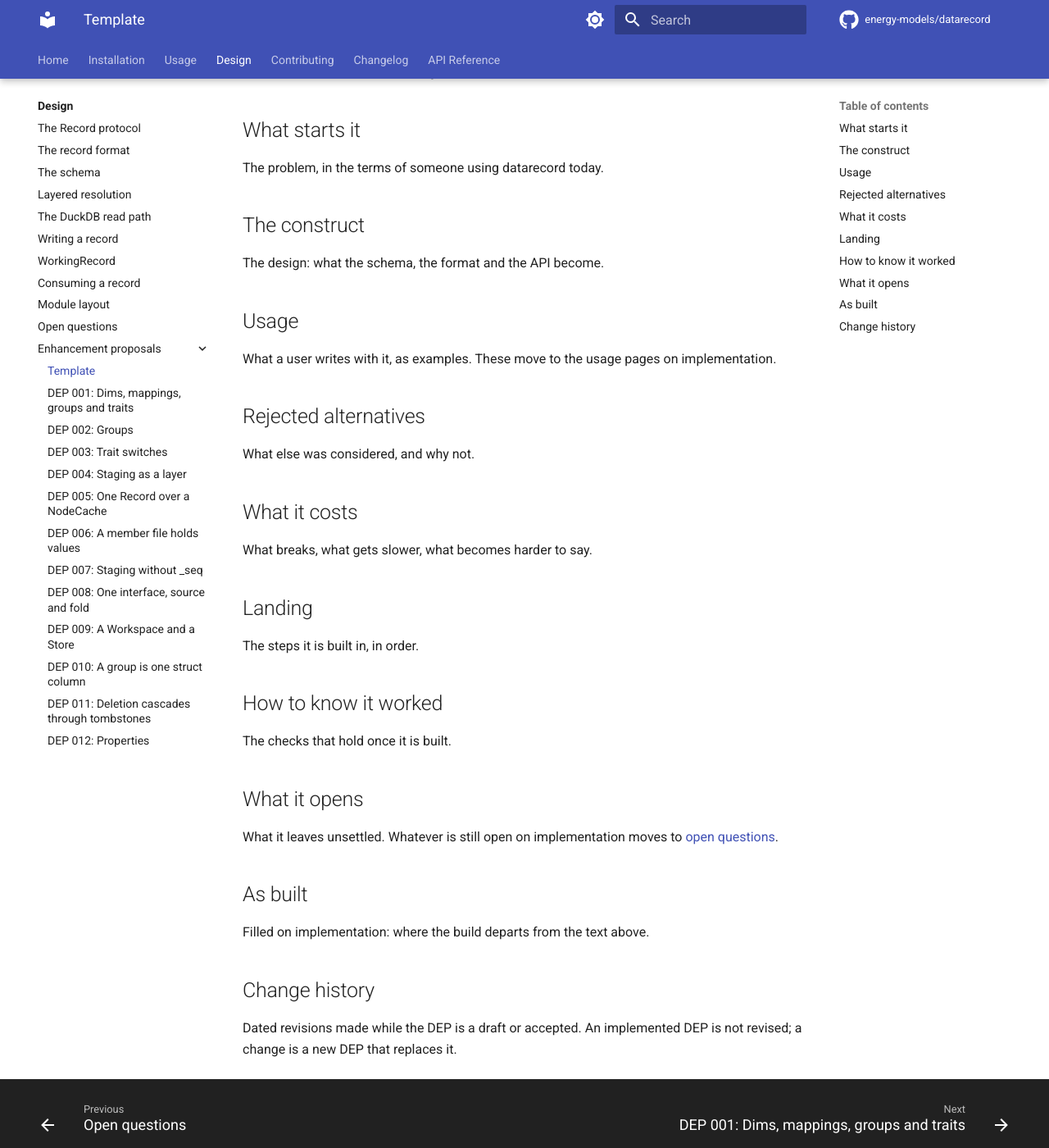
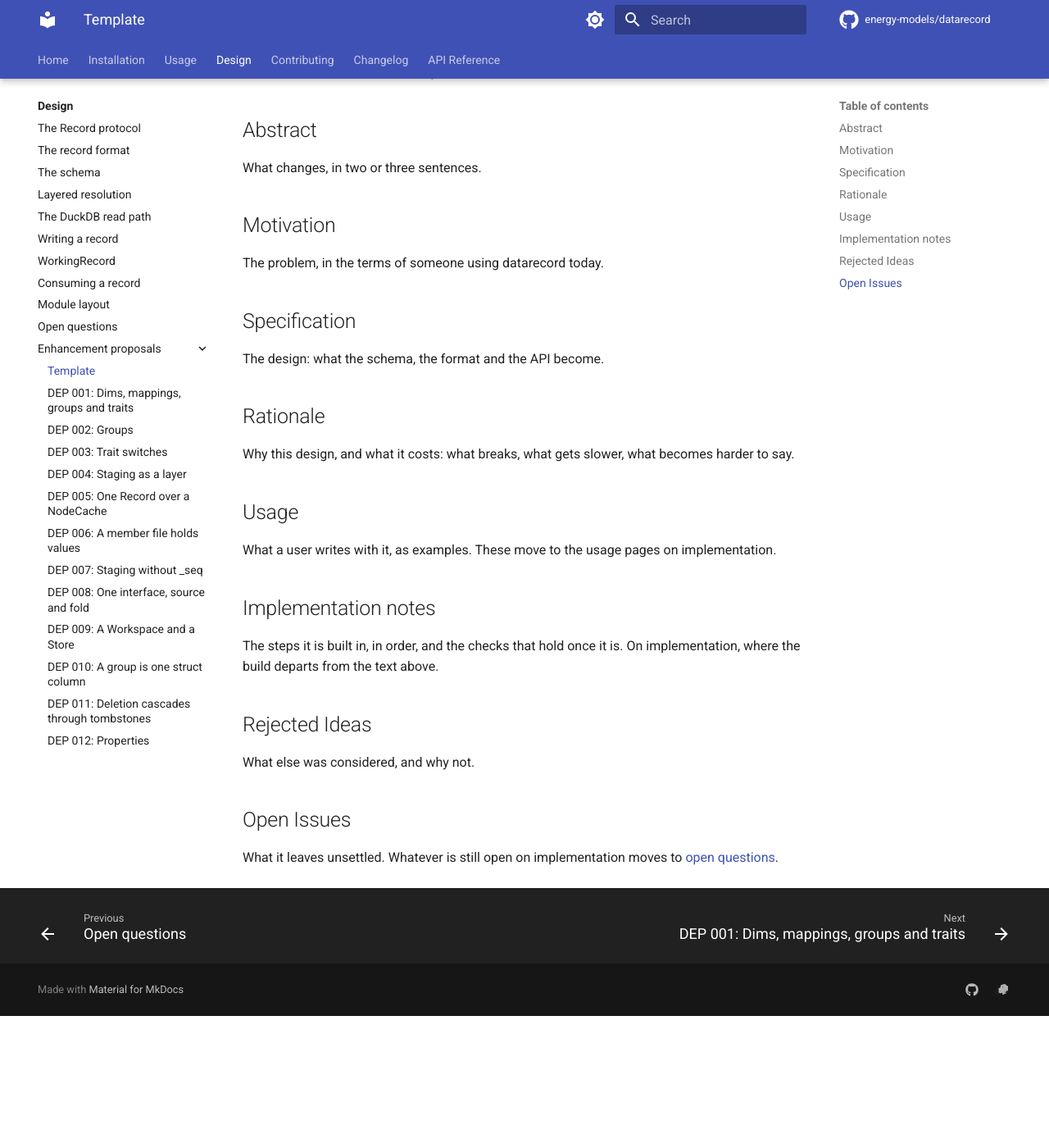
Before and after one commit to energy-models/datarecord, an MkDocs documentation site: the page built from docs/design/proposals/000-template.md, in a window 1280 px wide and 1400 px high, scrolled down 620 px. Shown: the whole window at 82% size. Built offline with MkDocs 1.6.1 and Material for MkDocs 9.7.7, drawn with Linux system fonts in a browser that asks for light colours; comment, search, counter and statistics services are not loaded; after the commit the page ends 1859 px from its top, so only the background shows below that.

Commit message:
docs: DEP template takes PEP-style sections
Co-Authored-By: Claude Opus 5.5 <noreply@anthropic.com>

```diff
--- a/docs/design/proposals/000-template.md
+++ b/docs/design/proposals/000-template.md
@@ -19,42 +19,34 @@ SPDX-License-Identifier: CC-BY-4.0
 
 Once implemented, one sentence naming the design and usage pages it landed in, which are authoritative where the two disagree.
 
-## What starts it
+## Abstract
+
+What changes, in two or three sentences.
+
+## Motivation
 
 The problem, in the terms of someone using datarecord today.
 
-## The construct
+## Specification
 
 The design: what the schema, the format and the API become.
+
+## Rationale
+
+Why this design, and what it costs: what breaks, what gets slower, what becomes harder to say.
 
 ## Usage
 
 What a user writes with it, as examples. These move to the usage pages on implementation.
 
-## Rejected alternatives
+## Implementation notes
+
+The steps it is built in, in order, and the checks that hold once it is. On implementation, where the build departs from the text above.
+
+## Rejected Ideas
 
 What else was considered, and why not.
 
-## What it costs
-
-What breaks, what gets slower, what becomes harder to say.
-
-## Landing
-
-The steps it is built in, in order.
-
-## How to know it worked
-
-The checks that hold once it is built.
-
-## What it opens
+## Open Issues
 
 What it leaves unsettled. Whatever is still open on implementation moves to [open questions](../open-questions.md).
-
-## As built
-
-Filled on implementation: where the build departs from the text above.
-
-## Change history
-
-Dated revisions made while the DEP is a draft or accepted. An implemented DEP is not revised; a change is a new DEP that replaces it.
```
